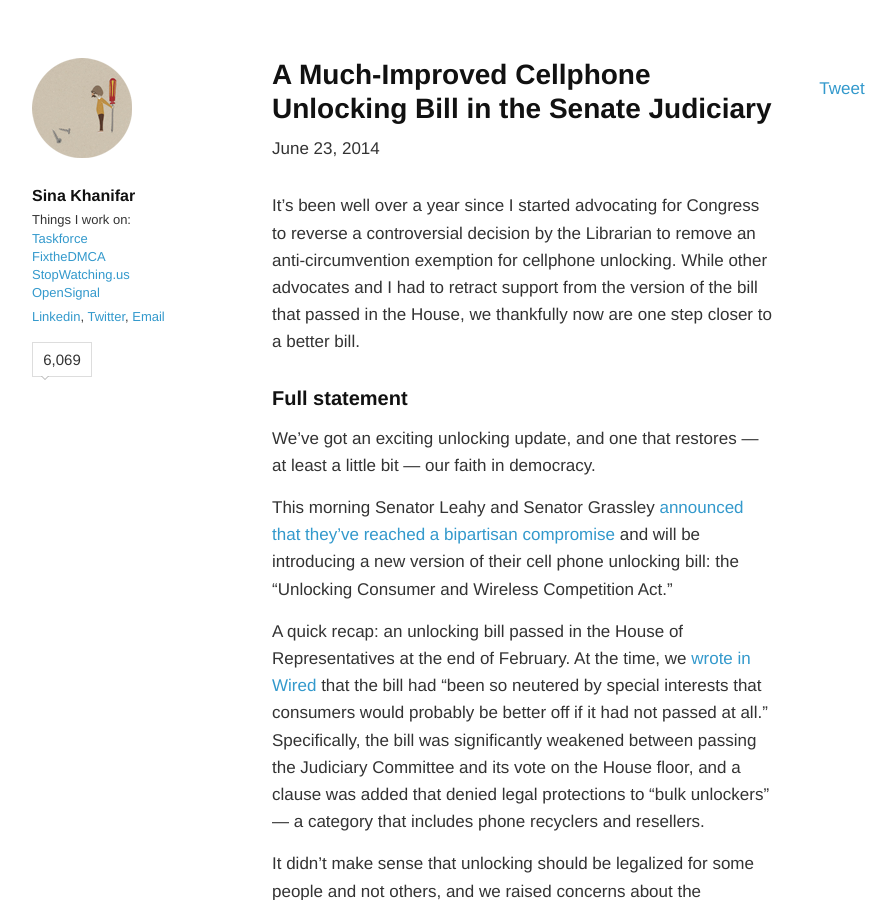
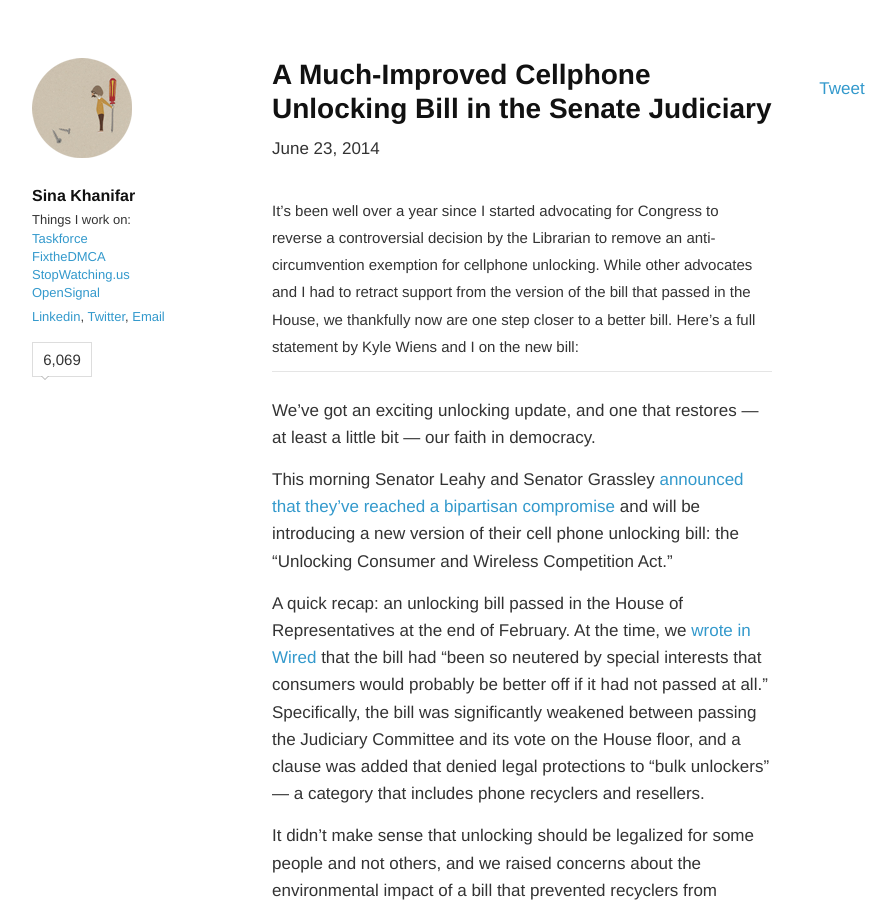
Before and after one commit to sinak/sinak.github.com, a Jekyll site: the page built from _posts/2014-06-23-new-senate-judiciary-unlocking-bill.md, in a window 1280 px wide and 900 px high. Shown: the whole window, without its empty margins (178-1074 px from the left). Built offline with Jekyll 4.4.1, drawn with Linux system fonts in a browser that asks for light colours; nearby versions of some CDN libraries; some web fonts are replaced; Markdown is read by kramdown in place of the engine named in the settings; comment, search, counter and statistics services are not loaded.

Commit message:
Update 2014-06-23-new-senate-judiciary-unlocking-bill.md

```diff
--- a/_posts/2014-06-23-new-senate-judiciary-unlocking-bill.md
+++ b/_posts/2014-06-23-new-senate-judiciary-unlocking-bill.md
@@ -6,10 +6,9 @@
 excerpt:
 ---
 
-It's been well over a year since I started advocating for Congress to reverse a controversial decision by the Librarian  to remove an anti-circumvention exemption for cellphone unlocking. While other advocates and I had to retract support from the version of the bill that passed in the House, we thankfully now are one step closer to a better bill.
+<sub>It's been well over a year since I started advocating for Congress to reverse a controversial decision by the Librarian  to remove an anti-circumvention exemption for cellphone unlocking. While other advocates and I had to retract support from the version of the bill that passed in the House, we thankfully now are one step closer to a better bill. Here's a full statement by Kyle Wiens and I on the new bill:</sub>
 
-### Full statement
-
+---
 We’ve got an exciting unlocking update, and one that restores — at least a little bit — our faith in democracy.
 
 This morning Senator Leahy and Senator Grassley[ announced that they’ve reached a bipartisan compromise](http://www.leahy.senate.gov/press/senate-judiciary-committee-to-take-up_cellphone-unlocking-bill-this-week) and will be introducing a new version of their cell phone unlocking bill: the "Unlocking Consumer and Wireless Competition Act.”
```
